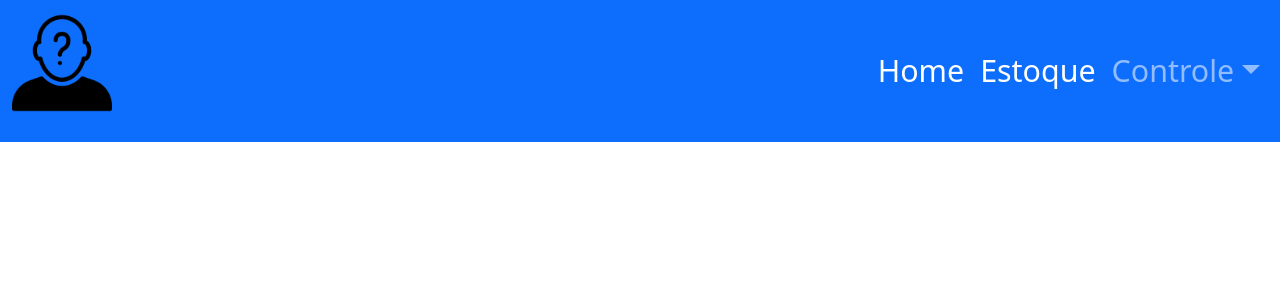
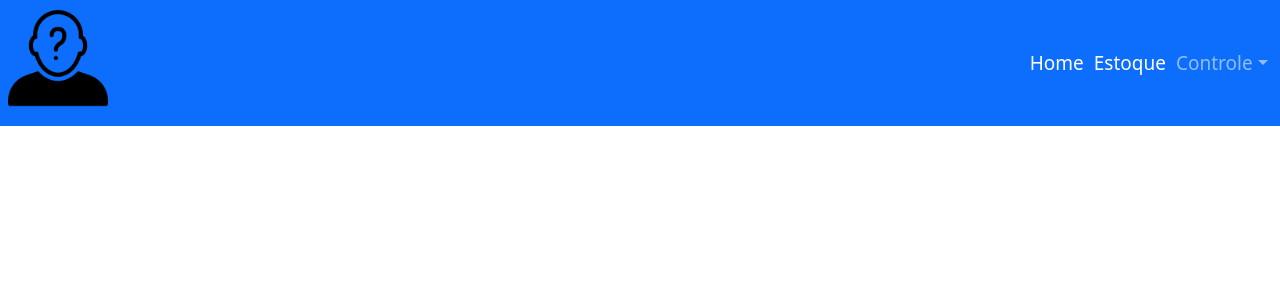
Before and after one commit to YagoFogaca/CE-FRONT, a React (Vite) app in the folder client/: page / in a window 1280 px wide. Shown: the top 300 px of the page. Built offline with nearby package versions, Linux system fonts and the light colour scheme.

Commit message:
feat: padronização do tamanho da fonte

```diff
--- a/client/src/index.css
+++ b/client/src/index.css
@@ -1,6 +1,6 @@
 :root {
   font-family: Inter, Avenir, Helvetica, Arial, sans-serif;
-  /* font-size: 10px; */
+  font-size: 10px;
 
   color: rgba(255, 255, 255, 0.87);
   background-color: #ddddddf3;
@@ -19,7 +19,3 @@ body,
 #root {
   height: 100%;
 }
-
-h1 {
-  font-size: 3rem;
-}
```
